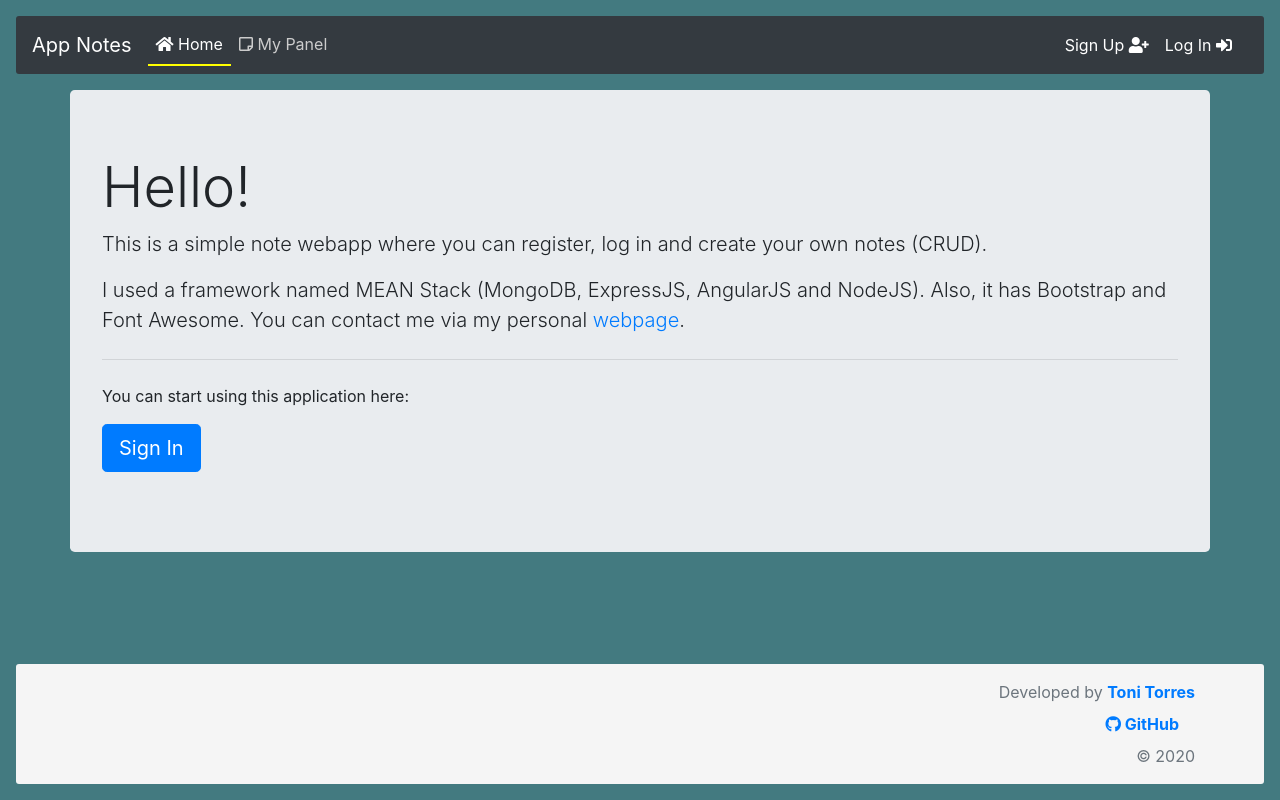
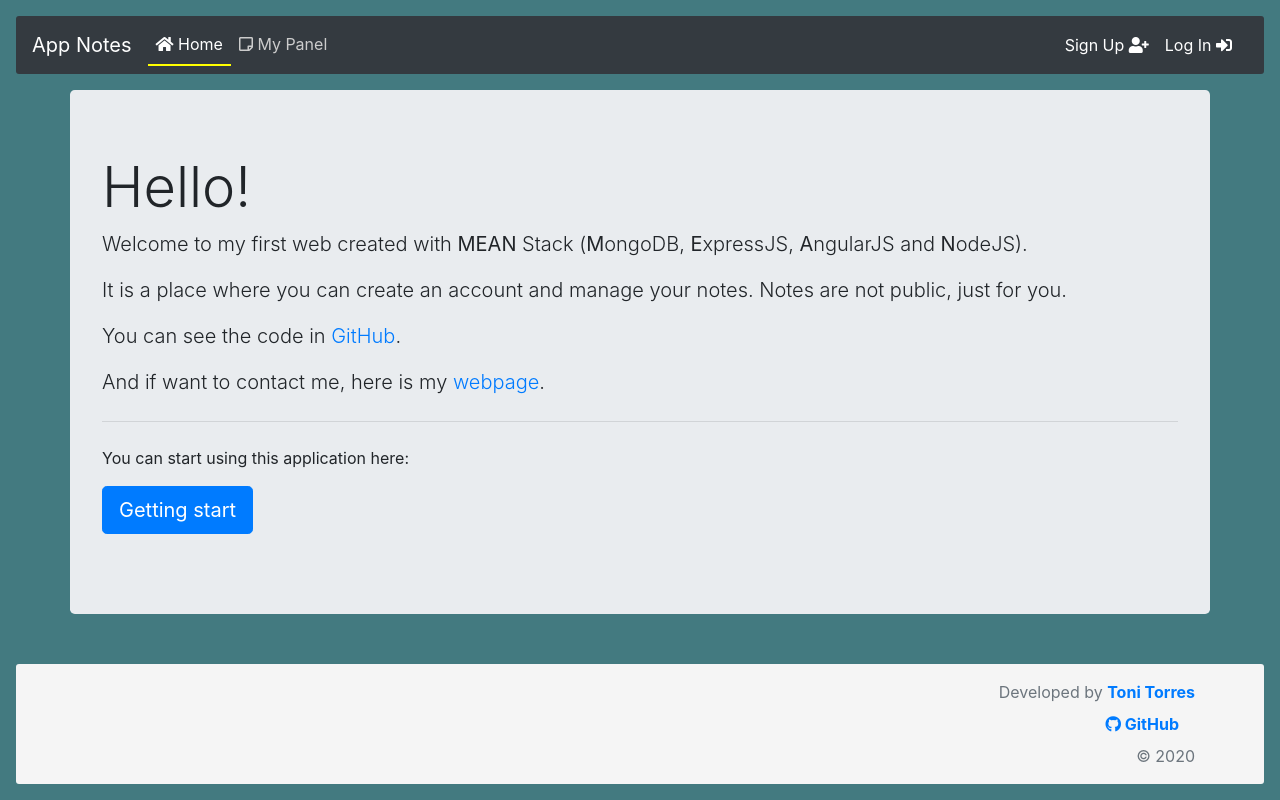
Before and after one commit to ToniTJK/noteWeb-frontend, an Angular app: page /home in a window 1280 px wide. Built offline with nearby package versions, Linux system fonts and the light colour scheme.

Commit message:
text updated

```diff
--- a/src/app/components/home/home.component.html
+++ b/src/app/components/home/home.component.html
@@ -2,15 +2,23 @@
     <div class="row">
         <div class="jumbotron col-md-12">
             <h1 class="display-4">Hello!</h1>
-            <p class="lead">This is a simple note webapp where you can register, log in and create your own notes (CRUD). </p>
             <p class="lead">
-                I used a framework named MEAN Stack (MongoDB, ExpressJS, AngularJS and NodeJS). Also, it has
-                Bootstrap and Font Awesome. You can contact me via my personal <a href="https://tonitorrescuenca.com" target="_blank" rel="noopener noreferrer">webpage</a>.
+              Welcome to my first web created with <b>MEAN</b> Stack
+              (<b>M</b>ongoDB, <b>E</b>xpressJS, <b>A</b>ngularJS and <b>N</b>odeJS).
+            </p>
+            <p class="lead">
+              It is a place where you can create an account and manage your notes. Notes are not public, just for you.
+            </p>
+            <p class="lead">
+              You can see the code in <a href="https://github.com/ToniTJK/noteWeb-frontend" target="_blank" rel="noopener noreferrer">GitHub</a>.
+            </p>
+            <p class="lead">
+              And if want to contact me, here is my <a href="https://tonitorrescuenca.com" target="_blank" rel="noopener noreferrer">webpage</a>.
             </p>
             <hr class="my-4">
             <p> You can start using this application here:</p>
             <p class="lead">
-              <a class="btn btn-primary btn-lg" routerLink="/sign-up" role="button">Sign In</a>
+              <a class="btn btn-primary btn-lg" routerLink="/sign-up" role="button">Getting start</a>
             </p>
           </div>
     </div>
```
